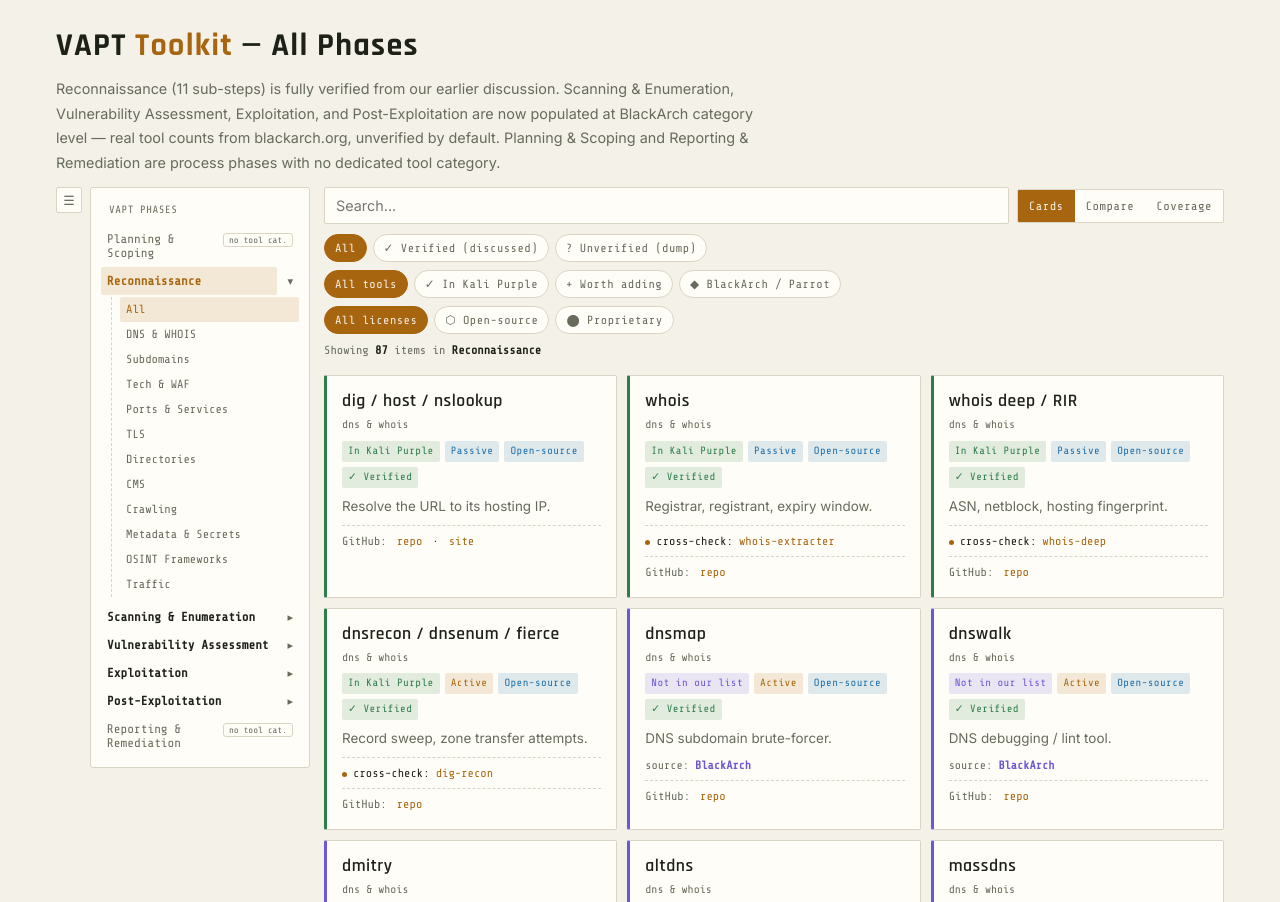
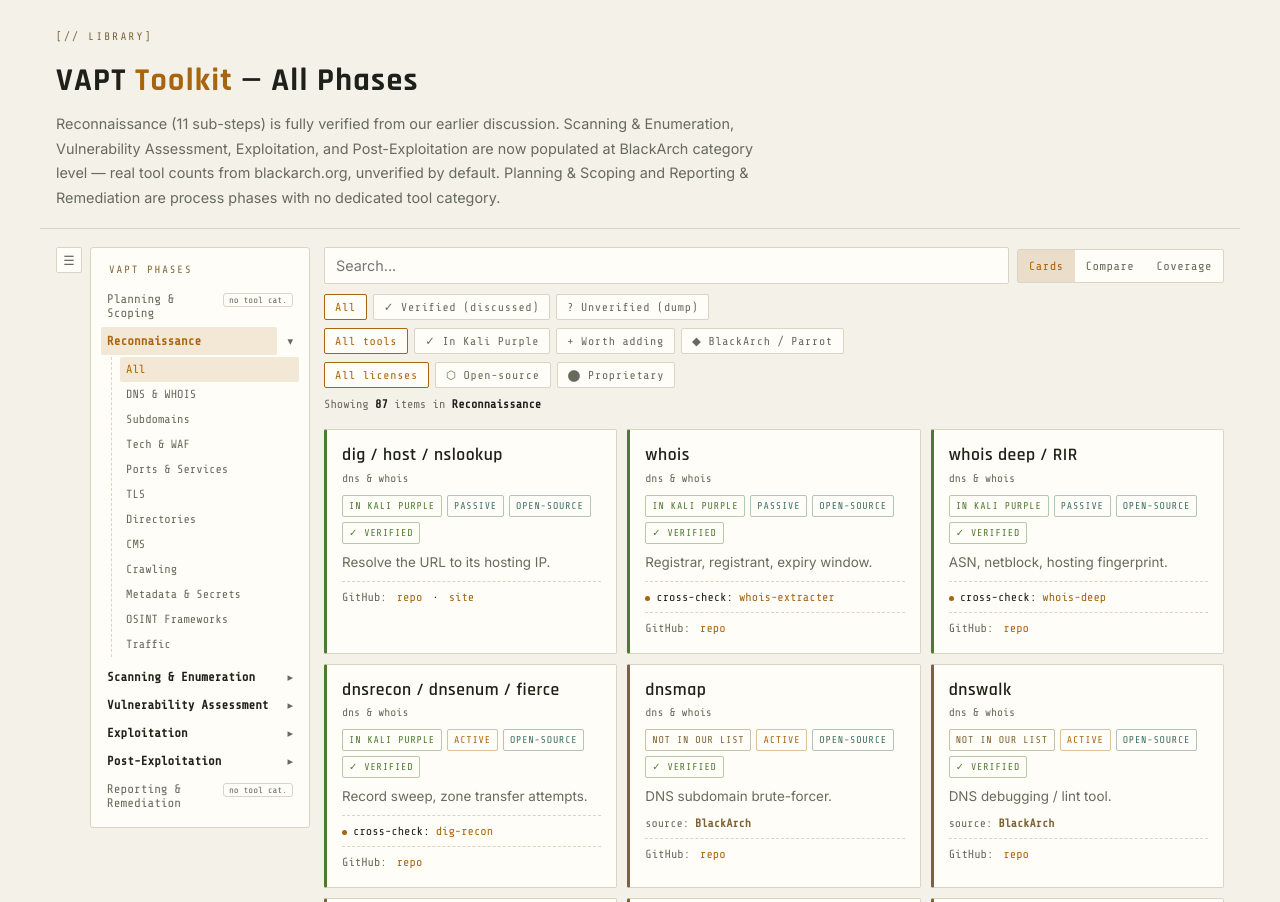
Before and after one commit to fmfalgun/library, a plain HTML site: page pages/vapt-toolkit.html in a window 1280 px wide. Shown: the top 902 px of the page. Drawn offline with nearby package versions, Linux system fonts and the light colour scheme.

Commit message:
Make the library look feel like the portfolio
Flat outlined chips and pills, muted earth-tone hues, khaki section labels,
cream hover border on cards, header divider. CSS only.

Co-Authored-By: Claude Sonnet 5.5 <noreply@anthropic.com>

```diff
--- a/pages/css/base.css
+++ b/pages/css/base.css
@@ -26,8 +26,13 @@ code {
   background: var(--hover-bg); padding: 1px 5px; border-radius: var(--radius);
 }
 
-/* Header: title with one accent word, then a one-paragraph subtitle */
-.page-header { padding: 20px var(--gutter) 12px; max-width: var(--page-width); margin: 0 auto; }
+/* Header: small khaki label (as on the portfolio pages), title with one
+   accent word, then a one-paragraph subtitle */
+.page-header { padding: 28px var(--gutter) 18px; max-width: var(--page-width); margin: 0 auto 18px; border-bottom: 1px solid var(--line); }
+.page-header::before {
+  content: "[// LIBRARY]"; display: block; margin-bottom: .6rem;
+  font-family: var(--mono); font-size: .68rem; letter-spacing: .2em; color: var(--khaki);
+}
 h1 {
   font-family: var(--font-display); font-size: 2rem; margin: 0 0 6px;
   letter-spacing: .04em; font-weight: 700;
@@ -59,7 +64,7 @@ nav.steps {
   transition: width .2s, padding .2s, opacity .2s;
 }
 nav.steps.collapsed { width: 0; padding: 0; border: none; overflow: hidden; opacity: 0; }
-.navlabel { font-family: var(--mono); color: var(--dim); font-size: .66rem; padding: 4px 8px 6px; letter-spacing: .05em; }
+.navlabel { font-family: var(--mono); color: var(--khaki); font-size: .66rem; padding: 4px 8px 6px; letter-spacing: .18em; }
 
 .phase-row { display: flex; align-items: center; gap: 4px; }
 .phase-btn, .step-btn {
--- a/pages/css/components.css
+++ b/pages/css/components.css
@@ -16,22 +16,21 @@
   background: var(--panel); color: var(--dim); border: none; padding: 9px 11px;
   font-family: var(--mono); font-size: .75rem; letter-spacing: .04em; cursor: pointer; white-space: nowrap;
 }
-.viewtoggle button.active { background: var(--accent); color: var(--bg); }
+.viewtoggle button.active { background: var(--accent-bg); color: var(--accent); }
 .viewtoggle button:disabled { opacity: .35; cursor: not-allowed; }
 
 .row { display: flex; flex-wrap: wrap; gap: 6px; margin-bottom: 8px; }
 .chip {
   background: var(--panel); border: 1px solid var(--line); color: var(--dim);
-  padding: 6px 10px; font-size: .74rem; letter-spacing: .04em; border-radius: 999px; cursor: pointer; font-family: var(--mono);
-  transition: border-color .15s, color .15s, background .15s; white-space: nowrap;
+  padding: 5px 10px; font-size: .72rem; letter-spacing: .06em; border-radius: var(--radius);
+  cursor: pointer; font-family: var(--mono); white-space: nowrap;
+  transition: border-color .15s, color .15s;
 }
-.chip:hover { color: var(--text); border-color: var(--dim); }
-.chip.active { color: var(--bg); background: var(--accent); border-color: var(--accent); }
-.chip.active[data-val="add"] { background: var(--amber); border-color: var(--amber); }
-.chip.active[data-val="other"] { background: var(--violet); border-color: var(--violet); }
-.chip.active[data-val="oss"] { background: var(--blue); border-color: var(--blue); }
+.chip:hover, .chip.active { color: var(--accent); border-color: var(--accent); }
+.chip.active[data-val="other"] { color: var(--violet); border-color: var(--violet); }
+.chip.active[data-val="oss"] { color: var(--blue); border-color: var(--blue); }
 .chip.active[data-val="prop"],
-.chip.active[data-val="unverified"] { background: var(--red); border-color: var(--red); }
+.chip.active[data-val="unverified"] { color: var(--red); border-color: var(--red); }
 
 /* Result count, note box, empty state */
 .count { font-family: var(--mono); color: var(--dim); font-size: .74rem; margin: 2px 0 14px; }
@@ -47,8 +46,8 @@
 
 /* Section heading: dim label with a rule (and optional colored dot) */
 .subhead {
-  display: flex; align-items: center; gap: 8px; margin: 16px 0 10px; color: var(--dim);
-  font-family: var(--mono); font-size: .72rem; letter-spacing: .08em; grid-column: 1 / -1;
+  display: flex; align-items: center; gap: 8px; margin: 16px 0 10px; color: var(--khaki); text-transform: uppercase;
+  font-family: var(--mono); font-size: .68rem; letter-spacing: .18em; grid-column: 1 / -1;
 }
 .subhead:first-child { margin-top: 0; }
 .subhead .line { flex: 1; height: 1px; background: var(--line); }
@@ -78,16 +77,17 @@
 /* Pills: small status labels. Color is set by a modifier class */
 .pillrow { display: flex; gap: 5px; flex-wrap: wrap; margin-bottom: 7px; }
 .pill, .status-pill, .act-pill, .lic-pill, .ver-pill {
-  display: inline-block; font-family: var(--mono); font-size: .66rem; letter-spacing: .04em; padding: 2px 6px; border-radius: 2px; white-space: nowrap;
+  display: inline-block; font-family: var(--mono); font-size: .62rem; letter-spacing: .08em; text-transform: uppercase;
+  padding: 2px 6px; border: 1px solid color-mix(in srgb, currentColor 40%, transparent); border-radius: 2px; white-space: nowrap;
 }
-.pill.green, .status-pill.have, .ver-pill.verified { background: var(--green-bg); color: var(--green); }
-.pill.amber, .status-pill.add, .act-pill.active { background: var(--amber-bg); color: var(--amber); }
-.pill.violet, .status-pill.other { background: var(--violet-bg); color: var(--violet); }
-.pill.blue, .act-pill.passive, .lic-pill.oss { background: var(--blue-bg); color: var(--blue); }
-.pill.red, .lic-pill.prop, .ver-pill.unverified { background: var(--red-bg); color: var(--red); }
+.pill.green, .status-pill.have, .ver-pill.verified { background: transparent; color: var(--green); }
+.pill.amber, .status-pill.add, .act-pill.active { background: transparent; color: var(--amber); }
+.pill.violet, .status-pill.other { background: transparent; color: var(--violet); }
+.pill.blue, .act-pill.passive, .lic-pill.oss { background: transparent; color: var(--blue); }
+.pill.red, .lic-pill.prop, .ver-pill.unverified { background: transparent; color: var(--red); }
 .countchip {
-  display: inline-block; font-family: var(--mono); background: var(--hover-bg); font-size: .66rem;
-  padding: 2px 7px; border-radius: 3px; font-weight: 700;
+  display: inline-block; font-family: var(--mono); color: var(--text); font-size: .66rem; letter-spacing: .06em;
+  padding: 2px 7px; border: 1px solid var(--line); border-radius: 2px;
 }
 
 /* Link and source footers inside a card */
@@ -127,10 +127,10 @@
 .tablewrap td.yes { color: var(--green); text-align: center; }
 .tablewrap td.no { color: var(--dim); text-align: center; }
 .tablewrap td.total { font-weight: 700; text-align: right; }
-.badge { display: inline-block; font-family: var(--mono); font-size: .66rem; padding: 2px 6px; border-radius: 2px; white-space: nowrap; }
-.badge.have { background: var(--green-bg); color: var(--green); }
-.badge.add { background: var(--amber-bg); color: var(--amber); }
-.badge.other { background: var(--violet-bg); color: var(--violet); }
+.badge { display: inline-block; font-family: var(--mono); font-size: .62rem; letter-spacing: .08em; text-transform: uppercase; padding: 2px 6px; border: 1px solid color-mix(in srgb, currentColor 40%, transparent); border-radius: 2px; white-space: nowrap; }
+.badge.have { color: var(--green); }
+.badge.add { color: var(--amber); }
+.badge.other { color: var(--violet); }
 
 /* Mind map: a root pill and colored, collapsible branches.
    A branch picks its color with data-c="1".."7" (the --c1..--c7 tokens). */
@@ -151,8 +151,8 @@
 .branch::before { content: ""; position: absolute; left: -23px; top: 18px; width: 23px; height: 3px; background: var(--b); }
 .branch summary {
   list-style: none; cursor: pointer; display: inline-flex; align-items: center; gap: 10px;
-  background: var(--b); color: var(--bg); font-family: var(--font-display); font-size: 1rem; font-weight: 700; letter-spacing: .04em;
-  padding: 7px 14px; border-radius: var(--radius-lg);
+  background: color-mix(in srgb, var(--b) 14%, var(--panel)); border: 1px solid var(--b); color: var(--text); font-family: var(--font-display); font-size: 1rem; font-weight: 700; letter-spacing: .04em;
+  padding: 6px 14px; border-radius: var(--radius);
 }
 .branch summary::-webkit-details-marker { display: none; }
 .branch summary::after { content: "−"; font-weight: 800; opacity: .85; }
@@ -163,6 +163,9 @@
 .branch .card { border-left-color: var(--b); }
 .card.cmd code { display: block; margin-bottom: 3px; }
 
+/* Hover: left border turns cream, as on the portfolio cards (must stay after the card color rules) */
+.card:hover { border-left-color: var(--text); }
+
 @media (max-width: 820px) {
   .grid { grid-template-columns: 1fr; }
   .toolbar { flex-direction: column; align-items: stretch; }
--- a/pages/css/tokens.css
+++ b/pages/css/tokens.css
@@ -21,14 +21,17 @@
   --text: #e8e4d9;
   --dim: #8a8f80;
 
-  /* Hue palette: one name per hue, used for status pills, chips and branches */
-  --green: #6fae7b;
+  /* Hue palette: muted earth tones (olive, khaki, rust, slate) so pills and
+     branches stay distinguishable without breaking the portfolio's feel.
+     Names are historical: --violet is khaki, --blue is slate. */
+  --green: #8aa66f;
   --amber: #d4882a;
-  --violet: #a595d6;
-  --blue: #6aa0c8;
-  --red: #d4636f;
-  --cyan: #5fb3b8;
-  --lime: #a9b860;
+  --violet: #a88f6a;
+  --blue: #7f9a96;
+  --red: #c4684a;
+  --cyan: #6f9a8c;
+  --lime: #a9a45a;
+  --khaki: #8b7355;
 
   /* The page's main accent (links, active states, headings' accent word) */
   --accent: var(--amber);
@@ -66,15 +69,15 @@
 @media (prefers-color-scheme: light) {
   :root:not([data-theme="dark"]) {
     --bg: #f4f1e8; --panel: #fffdf7; --line: #d9d4c3; --text: #1d2118; --dim: #666b5c;
-    --green: #2f7d4a; --amber: #a8650f; --violet: #6b58d6; --blue: #1f6fa8;
-    --red: #b83a4a; --cyan: #0b7f86; --lime: #62740f;
+    --green: #4f7a35; --amber: #a8650f; --violet: #7d6338; --blue: #3f6f6a;
+    --red: #a5482c; --cyan: #2f7a68; --lime: #6c6a14; --khaki: #7d6338;
     color-scheme: light;
   }
 }
 
 :root[data-theme="light"] {
   --bg: #f4f1e8; --panel: #fffdf7; --line: #d9d4c3; --text: #1d2118; --dim: #666b5c;
-  --green: #2f7d4a; --amber: #a8650f; --violet: #6b58d6; --blue: #1f6fa8;
-  --red: #b83a4a; --cyan: #0b7f86; --lime: #62740f;
+  --green: #4f7a35; --amber: #a8650f; --violet: #7d6338; --blue: #3f6f6a;
+  --red: #a5482c; --cyan: #2f7a68; --lime: #6c6a14; --khaki: #7d6338;
   color-scheme: light;
 }
```
Also changed, not shown: 1 other file.
